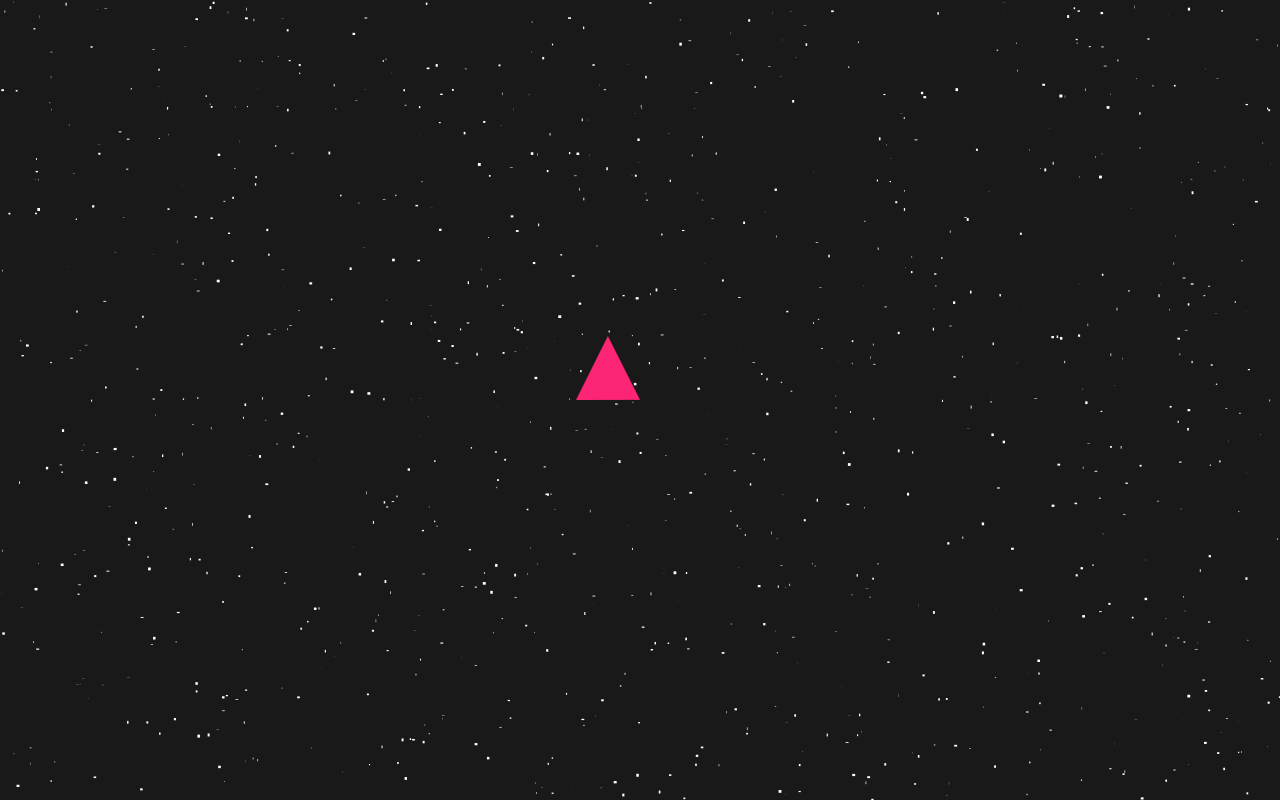
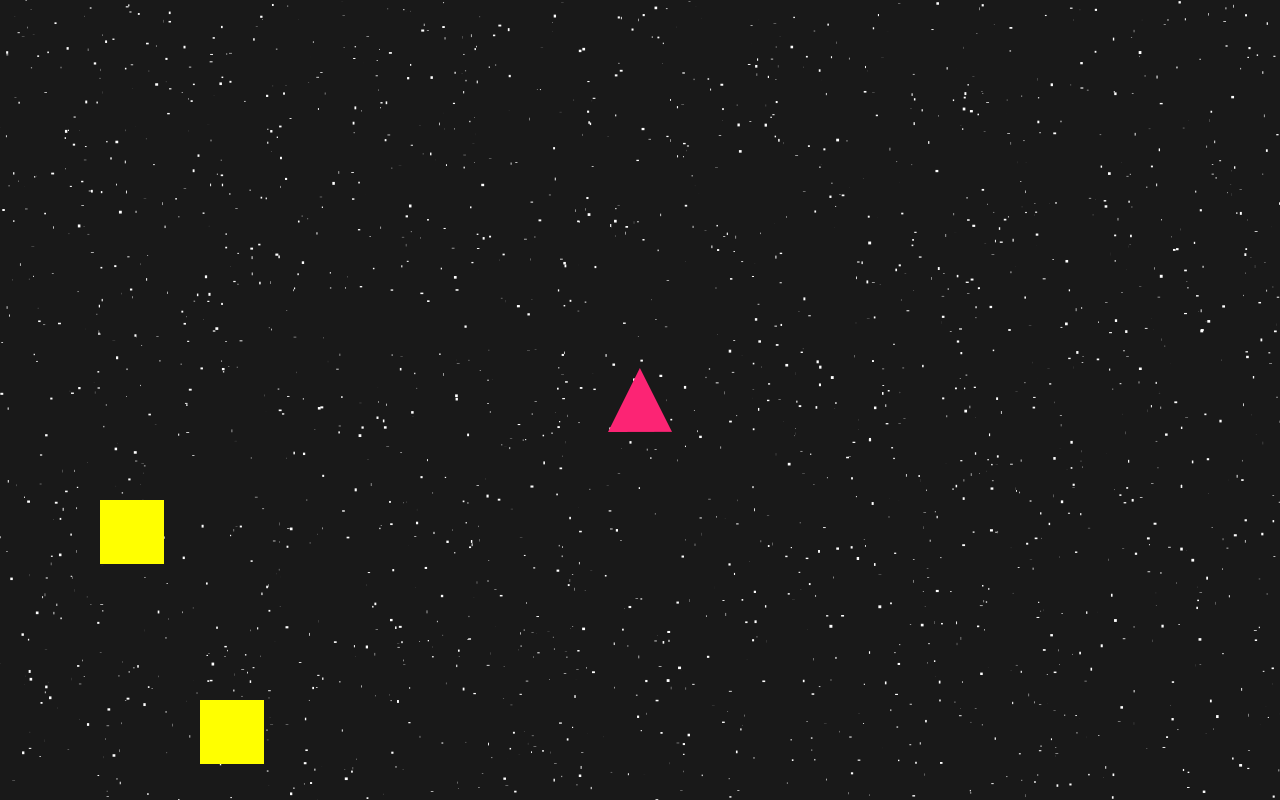
Before and after one commit to Kojans/localhack2018, a plain HTML site: page client/index.html in a window 1280 px wide. Drawn offline with Linux system fonts and the light colour scheme.

Commit message:
Update index.html

```diff
--- a/client/index.html
+++ b/client/index.html
@@ -16,10 +16,14 @@ html, body{
 	overflow: hidden;
 	width: 100%;
 	height: 100%;
+	position: relative;
 }
 .canvass canvas{
 	width: 100%;
 	height: 100%;
+	position: absolute;
+	top: 0;
+	left: 0;
 }
 </style>
 <body>
@@ -32,35 +36,161 @@ html, body{
 
 
 	<script type="text/javascript">
-		spase1.width  = window.innerWidth;
-		spase1.height = window.innerHeight;
+		var shipSize = 64 // размер корабля в пикселях
+		var areaSize = 32 // размер игрового поля в кораблях, в пикселях = areaSize * shipSize
+		var shipSpeedRotate = 90; //скорость вращения г/сек
+		var shipSpeed = 2; //скорость корабля кораблей/сек
 
-		spase2.width  = window.innerWidth;
-		spase2.height = window.innerHeight;
+		var width = window.innerWidth
+		var height = window.innerHeight
 
-		shooter.width  = window.innerWidth;
-		shooter.height = window.innerHeight;
+		var spase1 = document.getElementById("spase1")
+		spase1.width = width
+		spase1.height = height
 
-		var shipSize = 64
+		var spase2 = document.getElementById("spase2")
+		spase2.width  = width
+		spase2.height = height
+
+		var shooter = document.getElementById("shooter")
+		shooter.width  = width
+		shooter.height = height
+
+
+		var objects = [
+			{x: 200, y: 700},
+			{x: 100, y: 500}
+		]
 
 
 
-		var canvas = document.getElementById("spase1");
-		var ctx = canvas.getContext("2d");
-		ctx.imageSmoothingEnabled = false;
-		ctx.fillStyle = "rgb(25,25,25)"
-		ctx.fillRect(0,0,canvas.width,canvas.height)
 
-		ctx.fillStyle = "white"
-		for (var i = 0; i < 1000; i++) {
-			ctx.fillRect(Math.random() * canvas.width, Math.random() * canvas.height, 3 * Math.random(), 3 * Math.random())
+		drawSpace(spase1)
+
+		function drawSpace(canvas) {
+			var ctx = canvas.getContext('2d')
+			ctx.imageSmoothingEnabled = false
+			ctx.fillStyle = 'rgb(25,25,25)'
+			ctx.fillRect(0,0, canvas.width, canvas.height)
+
+			ctx.fillStyle = 'white'
+			for (var i = 0; i < 2000; i++) {
+				ctx.fillRect(Math.random() * canvas.width, Math.random() * canvas.height, 3 * Math.random(), 3 * Math.random())
+			}
 		}
-		var img = new Image()
 
-		img.onload = function(){
-			ctx.drawImage(img ,canvas.width / 2 - shipSize, canvas.height / 2 - shipSize )
+
+		var ctx = shooter.getContext("2d")
+
+		var ship = new Image()
+		ship.src = 'ship.png'
+
+
+		var offset = {x:0, y:0}
+		document.onkeydown = move
+		document.onkeyup = stopMove
+		var moving = 0
+		var rotate = 0
+		var angle = 0
+
+		var isKeyDown = false
+		var isKeyUp = false
+		var isKeyLeft = false
+		var isKeyRight = false
+		var isKeySpace = false
+
+		function move(e) {
+			if(e.code == 'KeyS' || e.code == 'ArrowDown'){
+				moving = -1
+				if (!isKeyDown) {
+					sendInt(1)
+					isKeyDown = true
+				}
+
+			}
+			else if(e.code == 'KeyW' || e.code == 'ArrowUp'){
+				moving = 1
+				if (!isKeyUp) {
+					sendInt(0)
+					isKeyUp = true
+				}
+
+			}
+			else if(e.code == 'KeyA' || e.code == 'ArrowLeft'){
+				rotate = -1
+				if (!isKeyLeft) {
+					sendInt(2)
+					isKeyLeft = true
+				}
+			}
+			else if(e.code == 'KeyD' || e.code == 'ArrowRight'){
+				rotate = 1
+				if (!isKeyRight) {
+					sendInt(3)
+					isKeyRight = true
+				}
+			}
+			else if (e.code == 'Space'){
+				if (!isKeySpace) {
+					sendInt(4)
+					isKeySpace = true
+				}
+			}
 		}
-		img.src = 'ship.png'
+
+		function stopMove(e) {
+
+			if(e.code == 'KeyS' || e.code == 'ArrowDown'){
+				moving = 0
+				isKeyDown = false
+				sendInt(6)
+			}
+			else if ( e.code == 'KeyW' || e.code == 'ArrowUp'){
+				moving = 0
+				isKeyUp = false
+				sendInt(5)
+			}
+			else if(e.code == 'KeyA' || e.code == 'ArrowLeft'){
+				rotate = 0
+				isKeyLeft = false
+				sendInt(7)
+			}
+			else if ( e.code == 'KeyD' || e.code == 'ArrowRight'){
+				rotate = 0
+				isKeyRight = false
+				sendInt(8)
+			}
+			else if (e.code == 'Space'){
+				isKeySpace = false
+				sendInt(9)
+			}
+		}
+
+		function sendInt(int) {
+			var view = new Uint8Array(new ArrayBuffer(1))
+			view[0] = int
+			connection.send(view)
+			console.log("send+"+int)
+		}
+
+
+		var offset = {x:0, y:0}
+		function drawShip() {
+
+			angle = angle + rotate * shipSpeedRotate * deltaTime
+			if(angle >= 360) angle -= 360
+
+
+
+			ctx.clearRect(0, 0, shooter.width, shooter.height)
+
+			ctx.save();
+			ctx.translate(shooter.width/2,shooter.height/2)
+			ctx.rotate(inRad(angle));
+
+			ctx.drawImage(ship, -ship.width/2, -ship.height/2)
+
+			ctx.restore();
 
 
 
@@ -73,6 +203,24 @@ html, body{
 
 
 
+			for (var i = objects.length - 1; i >= 0; i--) {
+				ctx.fillStyle = 'yellow'
+				ctx.fillRect(objects[i].x, objects[i].y, 64, 64)
+			}
+
+		}
+		function inRad(num) {
+			return num * Math.PI / 180;
+		}
+
+
+		var lastUpdate = Date.now()
+		var deltaTime  = 0
+		update()
+		function update() {
+			var now = Date.now()
+			deltaTime = (now - lastUpdate) / 1000
+			lastUpdate = now
 
 
 
@@ -80,56 +228,47 @@ html, body{
 
 
 
+			drawShip()
+
+
+
+
+			requestAnimationFrame(update)
+		}
 
 
 
 
 
 
+		/// WebSocket
+		//var userName = prompt("Please enter your name");
+		userName = "player" + Math.random() * 80000
+
+
+		window.WebSocket = window.WebSocket || window.MozWebSocket;
+		if (!window.WebSocket){
+			alert('Sorry, but your browser doesn\'t support WebSocket.')
+		}
+		connection = new WebSocket('ws://10.193.4.237:8080/ws?login='+userName)
 
 
 
-
-
-
-
-
-
-		function WebSocketConnect() {
-
-		window.WebSocket = window.WebSocket || window.MozWebSocket;
-		if (!window.WebSocket){
-			window.body.innerHTML = 'Sorry, but your browser doesn\'t support WebSocket.'
-			return
-		}
-		this.connection = new WebSocket('ws://127.0.0.1:1337')
-
-
-		this.sendPoint = function(row, col, color) {
-			/*var myJsonString = JSON.stringify({type: "pixel", y: row, x: col, r: color.r, g: color.g, b: color.b});*/
-			ws.connection.send(myJsonString);
+		connection.onopen = function () {
+			connection.send(userName);
 		}
 
-		this.connection.onopen = function () {
-		}
-
-		this.connection.onerror = function (error) {
-		    //document.body.innerHTML = 'Sorry, but there\'s some problem with your connection or the server is down.'
+		connection.onerror = function (error) {
+		    alert('Sorry, but there\'s some problem with your connection or the server is down.')
 			return
 		}
 
-		this.connection.onmessage = function (message) {
-
-			/*var json = JSON.parse(message.data)*/
-
-			/*if (json.type === "img")
-				pw.setBase64(json.data)
-			else if(json.type === "pixel")
-				pw.setPoint(json.y, json.x, {r: json.r, g: json.g, b: json.b})*/
+		connection.onmessage = function (message) {
+			console.log(message)
 
 		}
 
-	}
+
 
 
 	</script>
```
